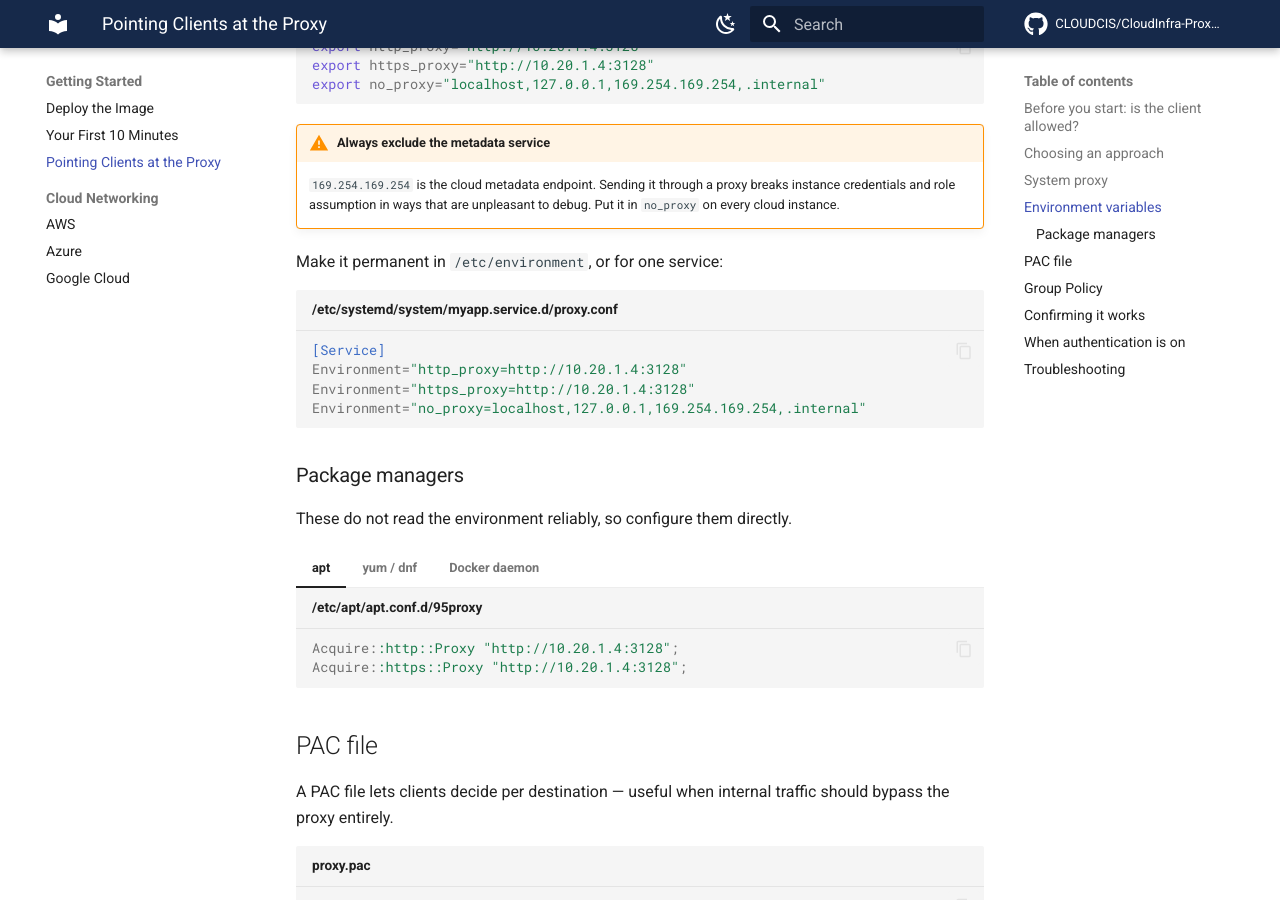
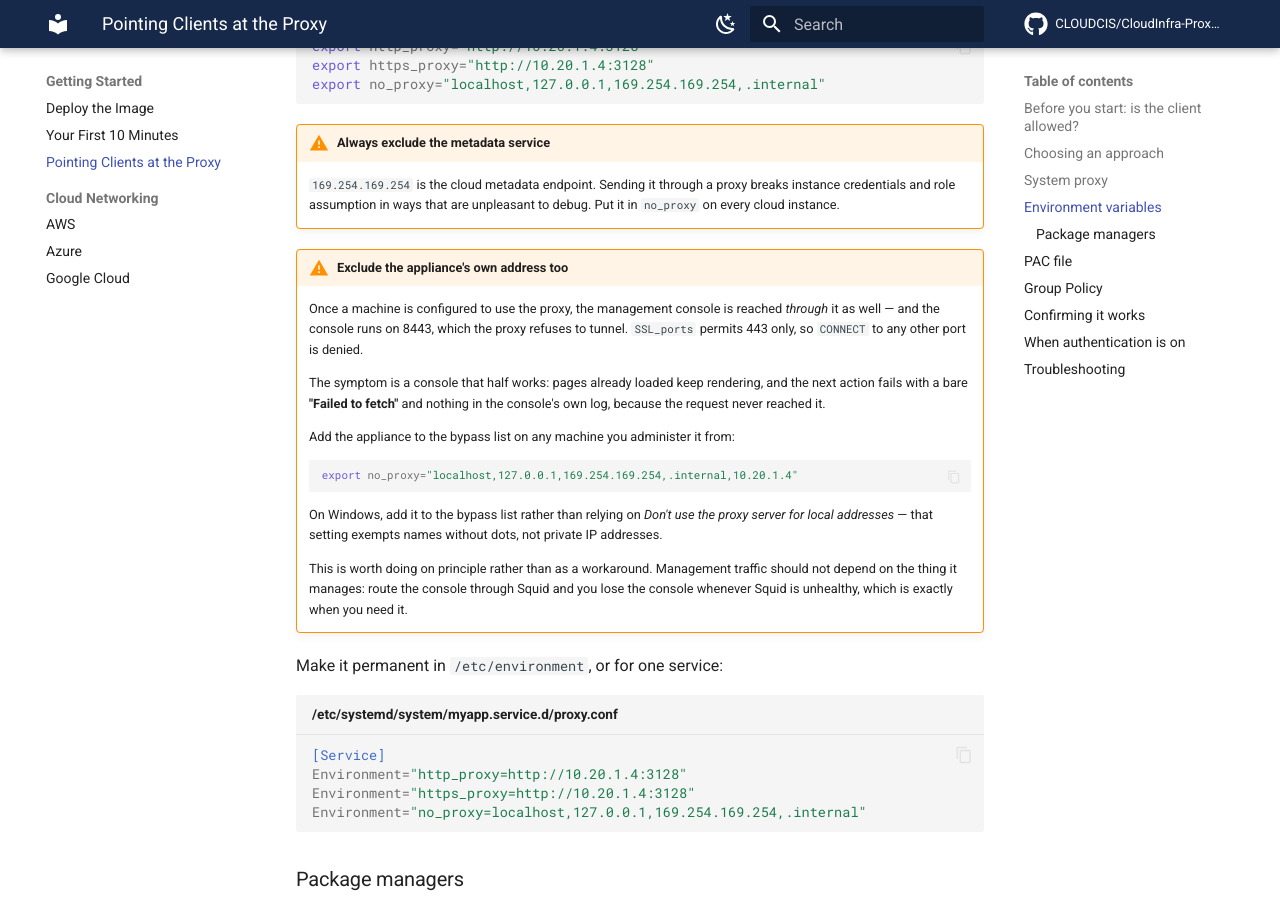
Before and after one commit to CLOUDCIS/CloudInfra-Proxy-Manager, an MkDocs documentation site: the page built from docs/getting-started/clients.md, in a window 1280 px wide and 900 px high, scrolled down 1672 px. Built offline with MkDocs 1.6.1 and Material for MkDocs 9.7.7, drawn with Linux system fonts in a browser that asks for light colours; comment, search, counter and statistics services are not loaded.

Commit message:
Warn that the console cannot be reached through the proxy
A machine configured to use the proxy reaches the console through it as well,
and the console runs on 8443. SSL_ports permits 443 only, so http_access denies
CONNECT to anything else and the request never arrives.

The symptom is a console that half works. Pages already loaded keep rendering
from cache, and the next action fails with a bare "Failed to fetch" - a browser
transport error, not an HTTP status - with nothing in the console's own log,
because the request never reached it. Hit during acceptance testing, and it cost
a real debugging session before the cause was spotted.

Documented as a bypass rather than a proxy change. Routing management traffic
through the thing being managed is the wrong shape: it means losing the console
whenever Squid is unhealthy, which is precisely when it is needed. Also notes
that Windows' "don't use the proxy server for local addresses" does not cover
private IP addresses, only names without dots - so it does not help here.

Co-Authored-By: Claude Opus 5 (1M context) <noreply@anthropic.com>

````diff
--- a/docs/getting-started/clients.md
+++ b/docs/getting-started/clients.md
@@ -88,6 +88,31 @@ export no_proxy="localhost,127.0.0.1,169.254.169.254,.internal"
     `169.254.169.254` is the cloud metadata endpoint. Sending it through a
     proxy breaks instance credentials and role assumption in ways that are
     unpleasant to debug. Put it in `no_proxy` on every cloud instance.
+
+!!! warning "Exclude the appliance's own address too"
+    Once a machine is configured to use the proxy, the management console is
+    reached *through* it as well — and the console runs on 8443, which the proxy
+    refuses to tunnel. `SSL_ports` permits 443 only, so `CONNECT` to any other
+    port is denied.
+
+    The symptom is a console that half works: pages already loaded keep
+    rendering, and the next action fails with a bare **"Failed to fetch"** and
+    nothing in the console's own log, because the request never reached it.
+
+    Add the appliance to the bypass list on any machine you administer it from:
+
+    ```bash
+    export no_proxy="localhost,127.0.0.1,169.254.169.254,.internal,10.20.1.4"
+    ```
+
+    On Windows, add it to the bypass list rather than relying on
+    *Don't use the proxy server for local addresses* — that setting exempts
+    names without dots, not private IP addresses.
+
+    This is worth doing on principle rather than as a workaround. Management
+    traffic should not depend on the thing it manages: route the console through
+    Squid and you lose the console whenever Squid is unhealthy, which is exactly
+    when you need it.
 
 Make it permanent in `/etc/environment`, or for one service:
 
````
